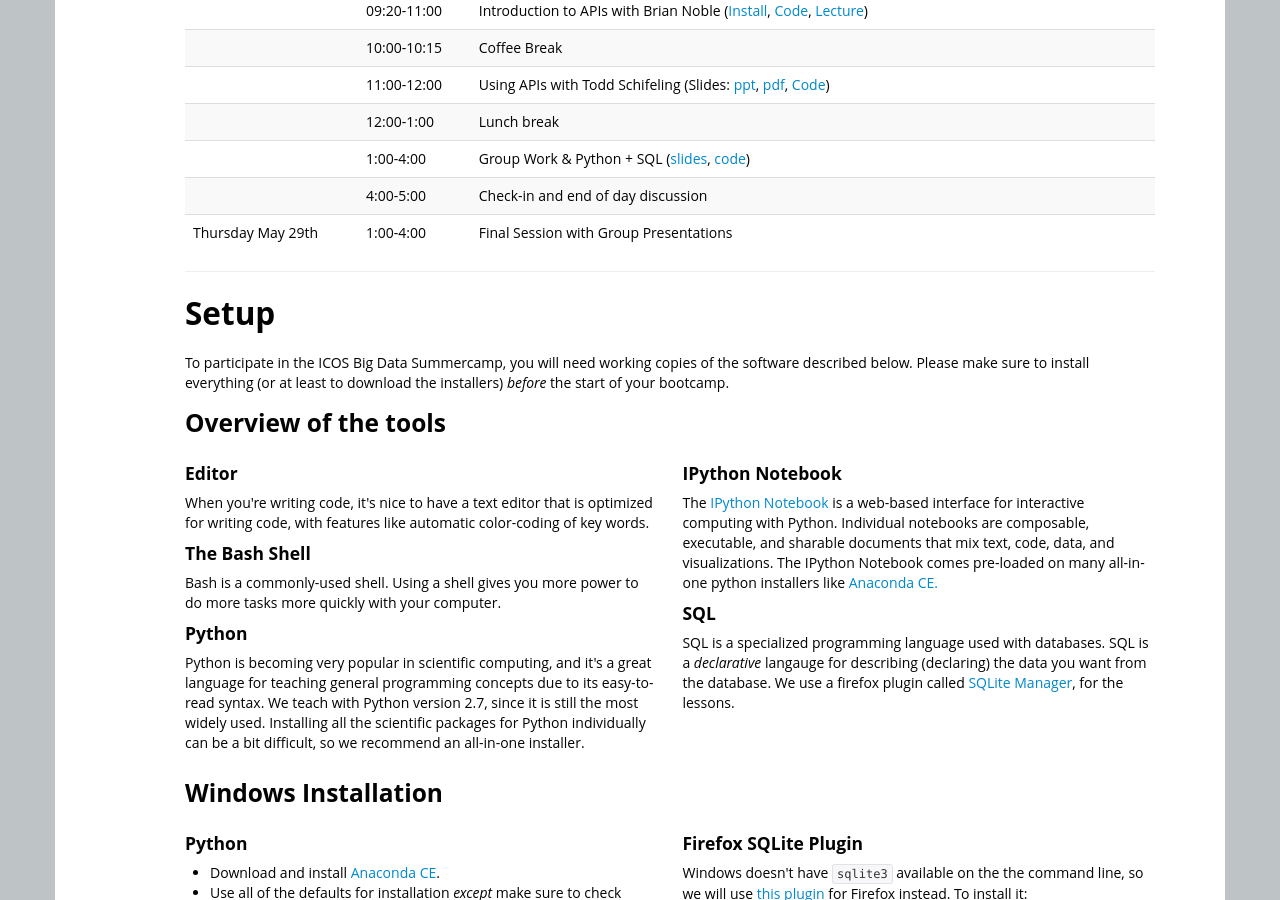
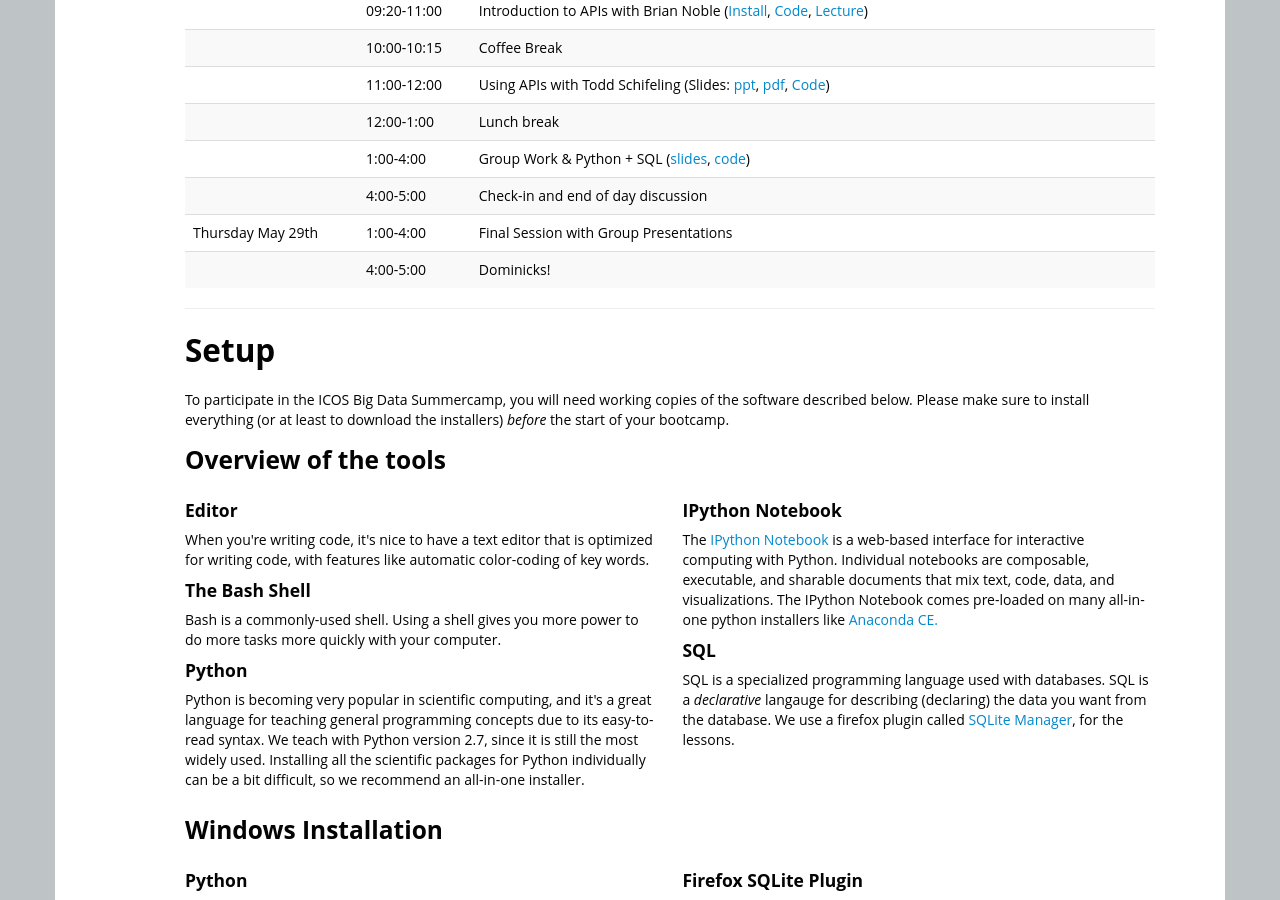
Before and after one commit to dssg/dssg-training-workshop-2015, a Jekyll site: the page built from index.html, in a window 1280 px wide and 900 px high, scrolled down 1617 px. Built offline with Jekyll 4.4.1, drawn with Linux system fonts in a browser that asks for light colours.

Commit message:
party time

```diff
--- a/index.html
+++ b/index.html
@@ -163,6 +163,7 @@ Organizing committee: Jerry Davis, Cliff Lampe, Brian Noble, and Jason Owen-Smit
     <a href="scraping/ICOS_Tyler_examples.zip">code</a>)</td> </tr>
   <tr> <td></td>        <td>4:00-5:00</td>    <td>Check-in and end of day discussion </td> </tr>
   <tr> <td>Thursday May 29th</td> <td>1:00-4:00</td>  <td>Final Session with Group Presentations</td> </tr>
+  <tr> <td></td>        <td>4:00-5:00</td>    <td>Dominicks!</td> </tr>
 
 </table>
 
```
